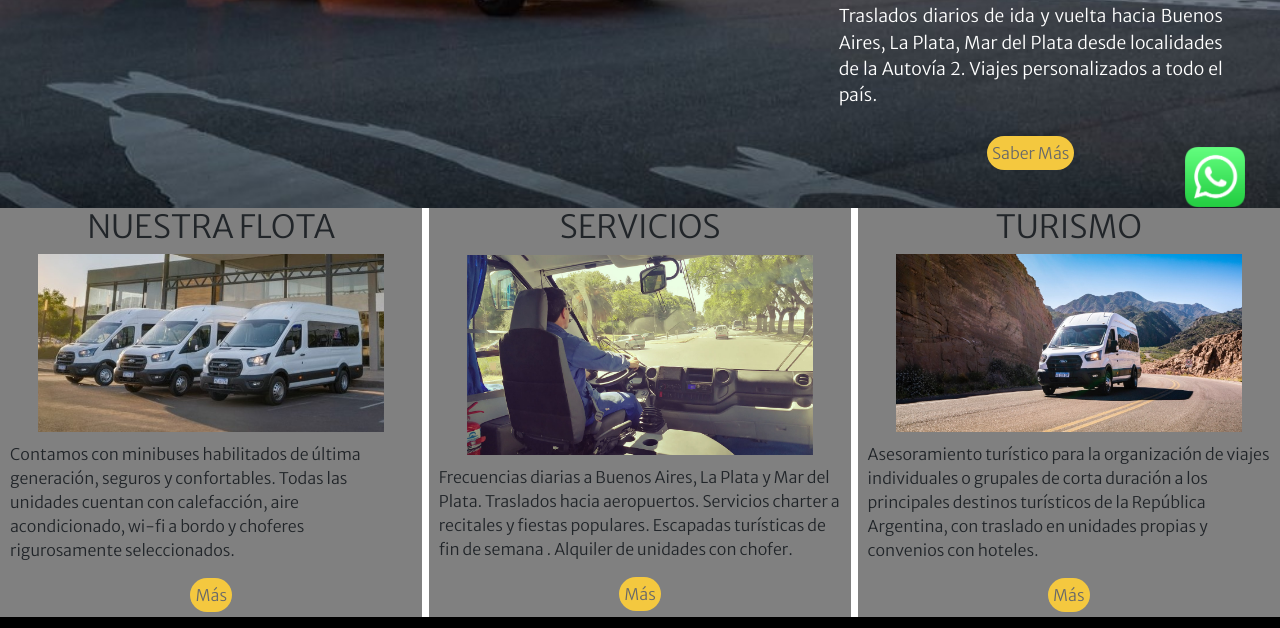
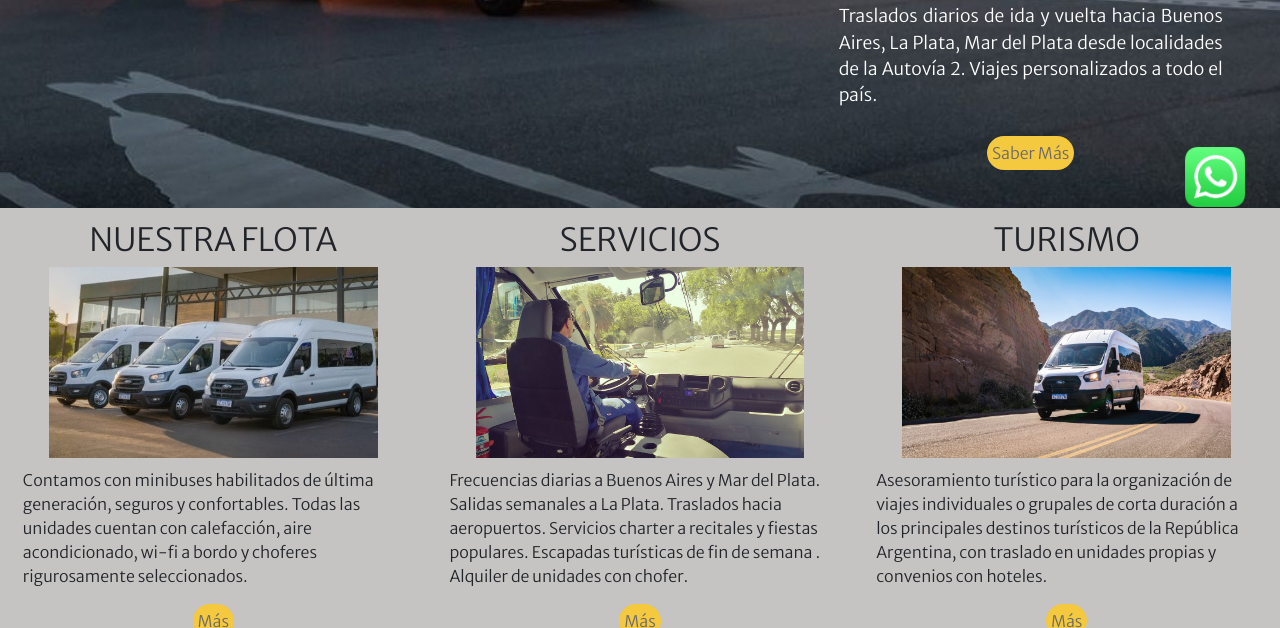
Before and after one commit to Nacho114web/proyecto_coder_viajesruta2, a website: page index.html in a window 1280 px wide. Shown: the part 568-1196 px from the top of the page. Drawn offline with nearby package versions, Linux system fonts and the light colour scheme; a web font is replaced by a local one.

Commit message:
agrego margen a card de Inicio

```diff
--- a/index.html
+++ b/index.html
@@ -81,7 +81,7 @@
       <div class="cardInfoEmpresa">
         <h3>SERVICIOS</h3>
         <img src="./images/img_servicios.jpg " alt="conductor de minibus">
-        <p>Frecuencias diarias a Buenos Aires, La Plata y Mar del Plata. Traslados hacia aeropuertos. Servicios charter
+        <p>Frecuencias diarias a Buenos Aires y Mar del Plata. Salidas semanales a La Plata. Traslados hacia aeropuertos. Servicios charter
           a recitales y fiestas populares. Escapadas turísticas de fin de semana . Alquiler de unidades con chofer.</p>
         <a class="button" href="./pages/servicios.html">Más</a>
       </div>
--- a/style/scss/partials/pages/_inicio.scss
+++ b/style/scss/partials/pages/_inicio.scss
@@ -57,16 +57,17 @@
    display: flex;
    flex-direction: row;
    justify-content: space-between;
+   background-color: map-get($colores, colorFondoPrincipal);
 }
 
 .cardInfoEmpresa {
    display: flex;
    width: 33vw;
-   background-color: map-get($colores, colorFondoCards);
    flex-direction: column;
    flex-wrap: nowrap;
    justify-content: space-evenly;
    align-items: center;
+   margin:1%;
 
    h3 {
       font-size: 2rem;
```
Also changed, not shown: style/css/style.css, 1 other file.
